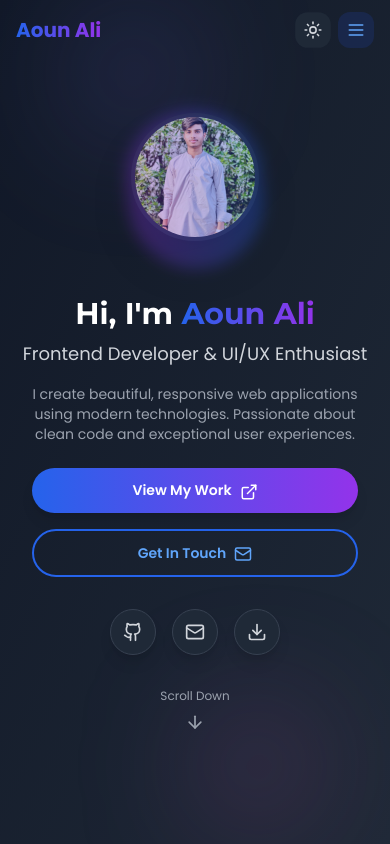
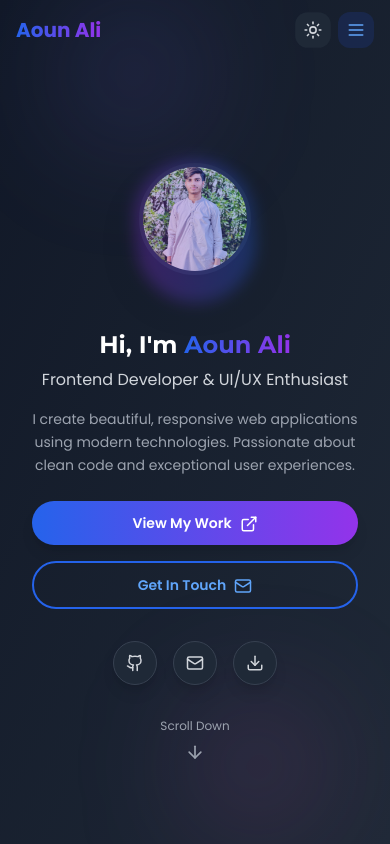
Before and after one commit to DevMagic313/aoun-ali-portfolio-craft, a React (Vite) app: page / in a window 390 px wide. Both pictures are taken after a click on the button 313 px from the left and 30 px from the top of the page. Shown: the top 844 px of the page. Built offline with nearby package versions, Linux system fonts and the light colour scheme.

Commit message:
Fix: Hero section responsiveness
Adjusted Hero section layout for better responsiveness on PC and tablet devices, preventing overlap with the navbar.

```diff
--- a/src/components/Hero.tsx
+++ b/src/components/Hero.tsx
@@ -30,7 +30,7 @@ const Hero = () => {
   return (
     <section
       id="home"
-      className="min-h-screen flex items-center justify-center relative overflow-hidden px-4 sm:px-6 lg:px-8 bg-gradient-to-br from-slate-50 to-blue-50 dark:from-gray-900 dark:to-gray-800 transition-colors duration-300"
+      className="min-h-screen flex items-center justify-center relative overflow-hidden px-4 sm:px-6 lg:px-8 bg-gradient-to-br from-slate-50 to-blue-50 dark:from-gray-900 dark:to-gray-800 transition-colors duration-300 pt-20 sm:pt-24 md:pt-16 lg:pt-0"
     >
       {/* Background Elements */}
       <div className="absolute inset-0 overflow-hidden">
@@ -71,7 +71,7 @@ const Hero = () => {
             <motion.img
               src="/lovable-uploads/c927644b-067a-48c4-88fe-8d01573900bc.png"
               alt="Aoun Ali"
-              className="w-32 h-32 sm:w-48 sm:h-48 lg:w-56 lg:h-56 rounded-full mx-auto mb-6 sm:mb-8 object-cover border-4 sm:border-8 border-white dark:border-gray-800 shadow-2xl"
+              className="w-28 h-28 sm:w-36 sm:h-36 md:w-44 md:h-44 lg:w-56 lg:h-56 rounded-full mx-auto mb-6 sm:mb-8 object-cover border-4 sm:border-6 lg:border-8 border-white dark:border-gray-800 shadow-2xl"
               whileHover={{ scale: 1.05 }}
               transition={{ duration: 0.3 }}
               loading="eager"
@@ -90,14 +90,14 @@ const Hero = () => {
           transition={{ duration: 0.8, delay: 0.2 }}
           className="mb-4 sm:mb-6"
         >
-          <h1 className="text-3xl sm:text-5xl lg:text-7xl font-bold text-gray-900 dark:text-white mb-2 sm:mb-4">
+          <h1 className="text-2xl sm:text-4xl md:text-5xl lg:text-7xl font-bold text-gray-900 dark:text-white mb-2 sm:mb-4 leading-tight">
             Hi, I'm{' '}
             <span className="bg-gradient-to-r from-blue-600 to-purple-600 bg-clip-text text-transparent">
               Aoun Ali
             </span>
           </h1>
           <motion.p
-            className="text-lg sm:text-xl lg:text-2xl text-gray-600 dark:text-gray-300 mb-4 sm:mb-6"
+            className="text-base sm:text-lg md:text-xl lg:text-2xl text-gray-600 dark:text-gray-300 mb-4 sm:mb-6"
             initial={{ opacity: 0 }}
             animate={{ opacity: 1 }}
             transition={{ duration: 0.8, delay: 0.4 }}
@@ -105,7 +105,7 @@ const Hero = () => {
             Frontend Developer & UI/UX Enthusiast
           </motion.p>
           <motion.p
-            className="text-sm sm:text-base lg:text-lg text-gray-500 dark:text-gray-400 max-w-2xl mx-auto mb-6 sm:mb-8 px-4"
+            className="text-sm sm:text-base lg:text-lg text-gray-500 dark:text-gray-400 max-w-2xl mx-auto mb-6 sm:mb-8 px-4 leading-relaxed"
             initial={{ opacity: 0 }}
             animate={{ opacity: 1 }}
             transition={{ duration: 0.8, delay: 0.6 }}
@@ -167,7 +167,7 @@ const Hero = () => {
               whileTap={{ scale: 0.9 }}
               title={item.label}
             >
-              <item.icon size={20} className="sm:w-6 sm:h-6 group-hover:scale-110 transition-transform" />
+              <item.icon size={18} className="sm:w-5 sm:h-5 lg:w-6 lg:h-6 group-hover:scale-110 transition-transform" />
             </motion.button>
           ))}
         </motion.div>
```
